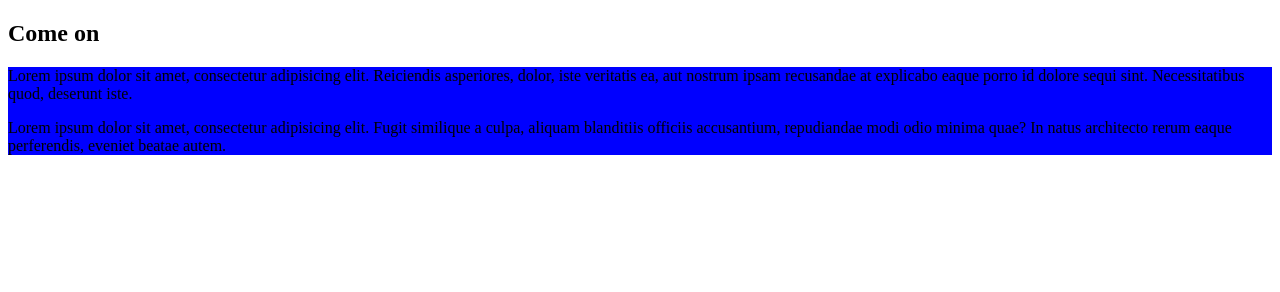
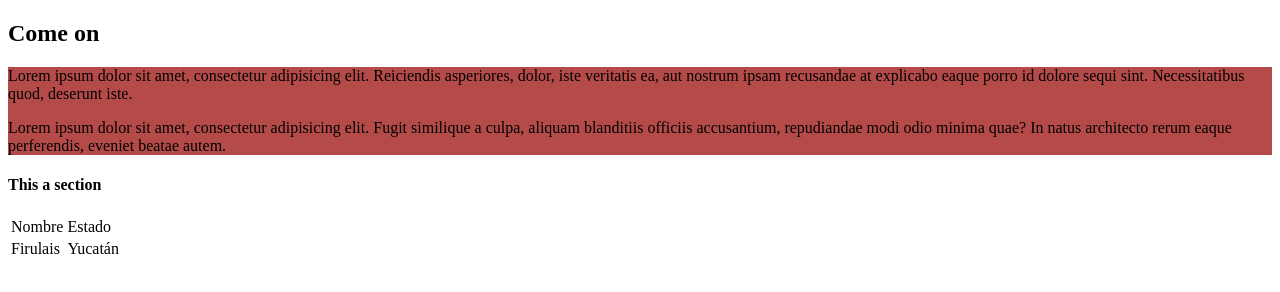
Before and after one commit to Desarrollo3-ATI/ProjectGit, a plain HTML site: page index.html in a window 1280 px wide. Drawn offline with Linux system fonts and the light colour scheme.

Commit message:
Agregamos un section

```diff
--- a/index.html
+++ b/index.html
@@ -6,9 +6,24 @@
 </head>
 <body>
 	<h2>Come on</h2>
-	<div style="background: blue;">
+	<div style="background: #B54B49FF;">
 		<p>Lorem ipsum dolor sit amet, consectetur adipisicing elit. Reiciendis asperiores, dolor, iste veritatis ea, aut nostrum ipsam recusandae at explicabo eaque porro id dolore sequi sint. Necessitatibus quod, deserunt iste.</p>
 		<p>Lorem ipsum dolor sit amet, consectetur adipisicing elit. Fugit similique a culpa, aliquam blanditiis officiis accusantium, repudiandae modi odio minima quae? In natus architecto rerum eaque perferendis, eveniet beatae autem.</p>
 	</div>
+	<section>
+		<h4>This a section</h4>
+		<div style="width: 100px; color: ">
+			<table>
+				<tr>
+					<td>Nombre</td>
+					<td>Estado</td>
+				</tr>
+				<tr>
+					<td>Firulais</td>
+					<td>Yucatán</td>
+				</tr>
+			</table>
+		</div>
+	</section>
 </body>
 </html>
```
